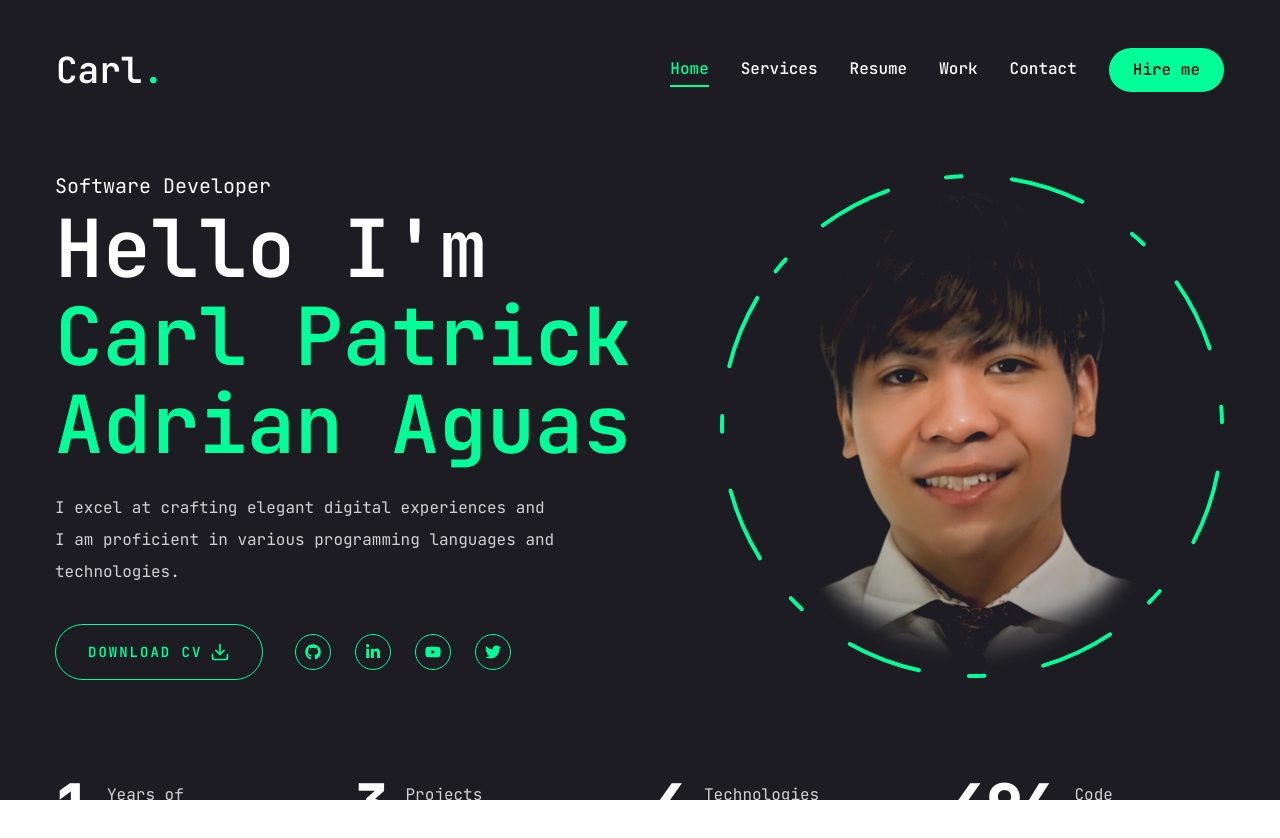
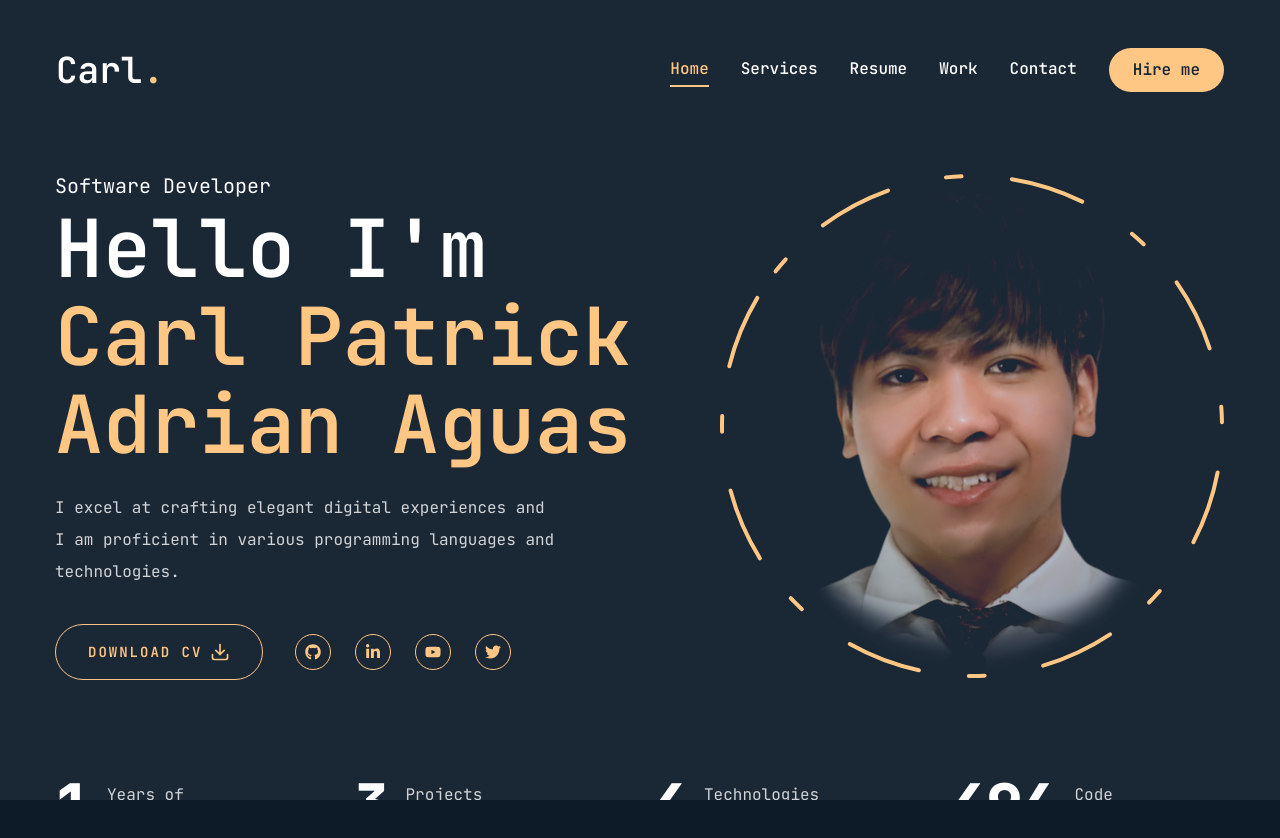
Before and after one commit to Dokkai-B/carl-portfolio, a Next.js app: page / in a window 1280 px wide. Shown: the top 838 px of the page. Built offline with nearby package versions, Linux system fonts and the light colour scheme.

Commit message:
Modified colors, used LinkedIn profile  as theme.

```diff
--- a/app/globals.css
+++ b/app/globals.css
@@ -19,6 +19,6 @@
     -webkit-text-stroke: 1px #ffffff
   }
   .text-outline-hover {
-    -webkit-text-stroke: 1px #00ff99
+    -webkit-text-stroke: 1px #f0c891
   }
 }
--- a/components/Photo.jsx
+++ b/components/Photo.jsx
@@ -41,7 +41,7 @@ const Photo = () => {
                 cx="253"
                 cy="253"
                 r="250"
-                stroke="#00ff99"
+                stroke="#ffc684"
                 strokeWidth="4"
                 strokeLinecap="round"
                 strokeLinejoin="round"
--- a/components/Stairs.jsx
+++ b/components/Stairs.jsx
@@ -40,7 +40,8 @@ const Stairs = () => {
                     ease: "easeInOut",
                     delay: reverseIndex(index) * 0.1,
             }}
-            className="h-ful w-full bg-white relative"
+            style={{ backgroundColor: "#0d1a27" }} // Set the background color using a hex value
+            className="h-full w-full relative"
             />
         );
     })}
--- a/tailwind.config.js
+++ b/tailwind.config.js
@@ -38,10 +38,10 @@ module.exports = {
         "accordion-up": "accordion-up 0.2s ease-out",
       },
       colors: {
-        primary: "#1c1c22",
+        primary: "#1a2735",
         accent: {
-			DEFAULT: "#00ff99",
-			hover: "#00ff99",
+			DEFAULT: "#ffc684",
+			hover: "#ffc684",
 		},
       },
       borderRadius: {
```
Also changed, not shown: public/assets/photo.png.
